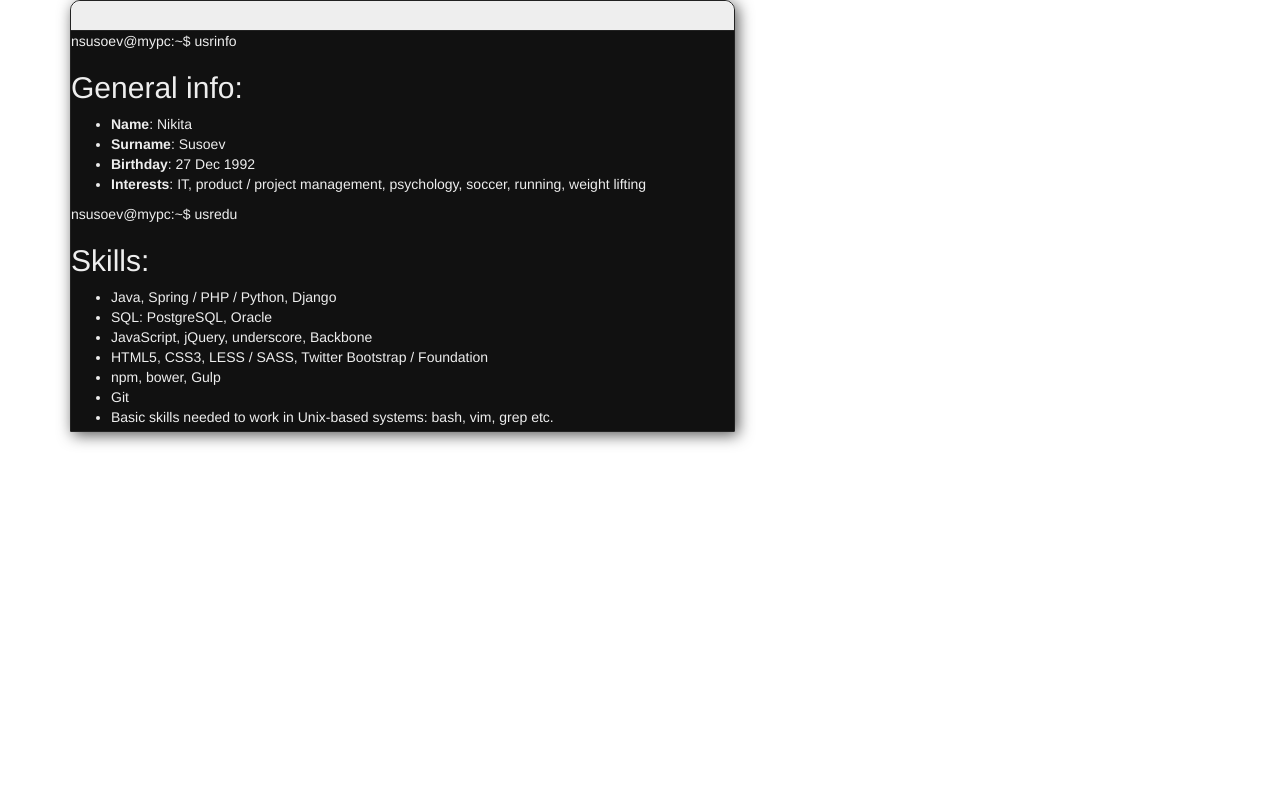
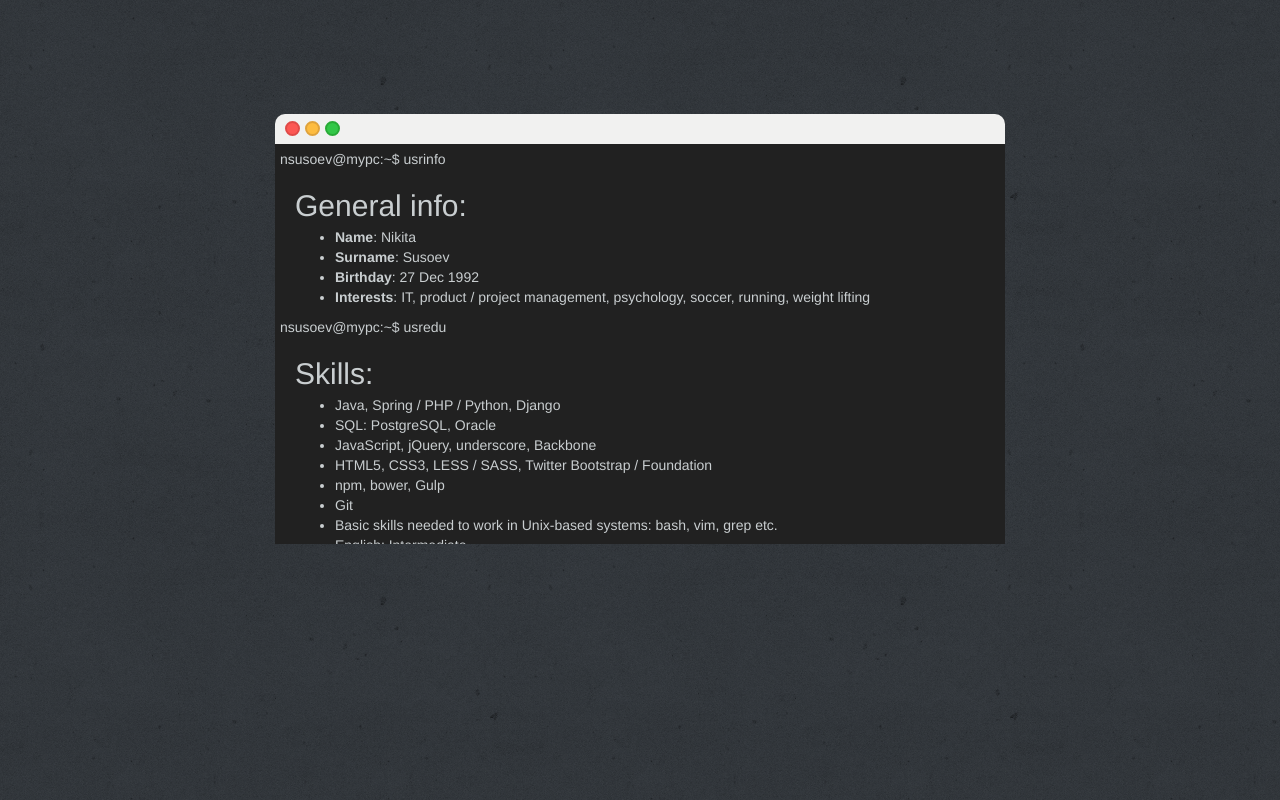
Before and after one commit to NSusoev/nsusoev.github.io, a website: page index.html in a window 1280 px wide. Drawn offline with Linux system fonts and the light colour scheme.

Commit message:
Shell's header was implemented

```diff
--- a/index.html
+++ b/index.html
@@ -13,10 +13,12 @@
 <body>
 
     <div class="container">
-        <div class="shell col-lg-7">
+        <div class="shell">
             <div class="row">
                 <div class="shell-header">
-
+                    <div class="circle circle-red"></div>
+                    <div class="circle circle-yellow"></div>
+                    <div class="circle circle-green"></div>
                 </div>
             </div>
             <div class="row">
--- a/sass/index.sass
+++ b/sass/index.sass
@@ -1,22 +1,55 @@
 body
-  background: url(images/yosemite.jpg) no-repeate contain
+  background: url(../images/concrete_wall.png) repeat
+
 .container .shell
   border-top-left-radius: 10px
   border-top-right-radius: 10px
-  border: 1px solid #222
-  box-shadow: 3px 3px 15px #555
-
-.container .shell-container
-  background-color: #111
-  color: #eee
   margin-left: auto
   margin-right: auto
-  max-height: 400px
-  overflow-y: scroll
+  max-width: 700px
+  margin-top: 10%
 
 .container .shell-header
   height: 30px
-  background-color: #eee
+  background-color: rgb(241,241,240)
   border-top-left-radius: 10px
   border-top-right-radius: 10px
-  border-bottom: 1px solid #222
+  position: relative
+
+.container .shell-header .circle
+  position: absolute
+  width: 15px
+  height: 15px
+  border-radius: 50%
+  border-width: 2px
+  border-style: solid
+  top: 7px
+
+.container .shell-header .circle.circle-red
+  left: 10px
+  background-color: rgb(252,87,83)
+  border-color: rgb(223,74,71)
+
+.container .shell-header .circle.circle-yellow
+  left: 30px
+  background-color: rgb(253,188,64)
+  border-color: rgb(223,162,59)
+
+.container .shell-header .circle.circle-green
+  left: 50px
+  background-color: rgb(51,199,72)
+  border-color: rgb(40,170,54)
+
+.container .shell-container
+  background-color: rgb(33,33,33)
+  color: rgb(201,206,208)
+  max-height: 400px
+  overflow-y: scroll
+  padding: 5px 5px
+
+.container .shell-container h2,
+.container .shell-container ul
+  margin-left: 15px
+
+.container .shell-container h2
+  margin-bottom: 5px
```
Also changed, not shown: css/index.css.
